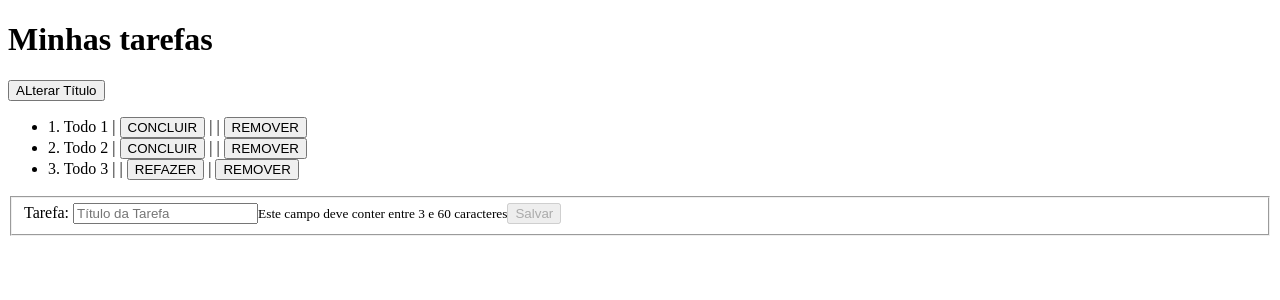
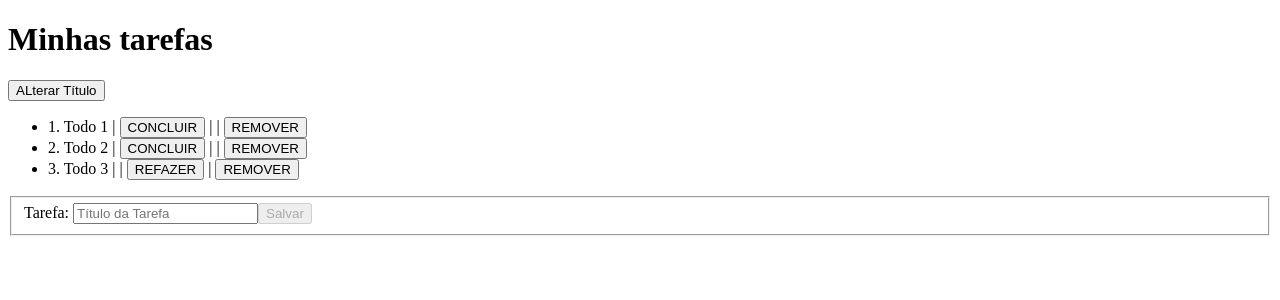
Before and after one commit to RafaelBonotto/angular.Todo, an Angular app: page / in a window 1280 px wide. Shown: the top 300 px of the page. Built offline with nearby package versions, Linux system fonts and the light colour scheme.

Commit message:
Validando titulo do form somente após o click (.prestine)

```diff
--- a/src/app/app.component.html
+++ b/src/app/app.component.html
@@ -16,8 +16,7 @@
     <fieldset>
         <label>Tarefa: </label>
         <input type="text" placeholder="Título da Tarefa" maxlength="60" formControlName="title">
-        <!-- <small *ngIf="form.controls.title.invalid && !form.controls.title.pristine">Este campo deve conter entre 3 e 60 caracteres</small>-->
-        <small *ngIf="form.invalid">Este campo deve conter entre 3 e 60 caracteres</small>
+        <small *ngIf="form.invalid && !form.controls['title'].pristine">Este campo deve conter entre 3 e 60 caracteres</small>
         <button [disabled]="form.invalid">Salvar</button>
     </fieldset>
 </form>
```
